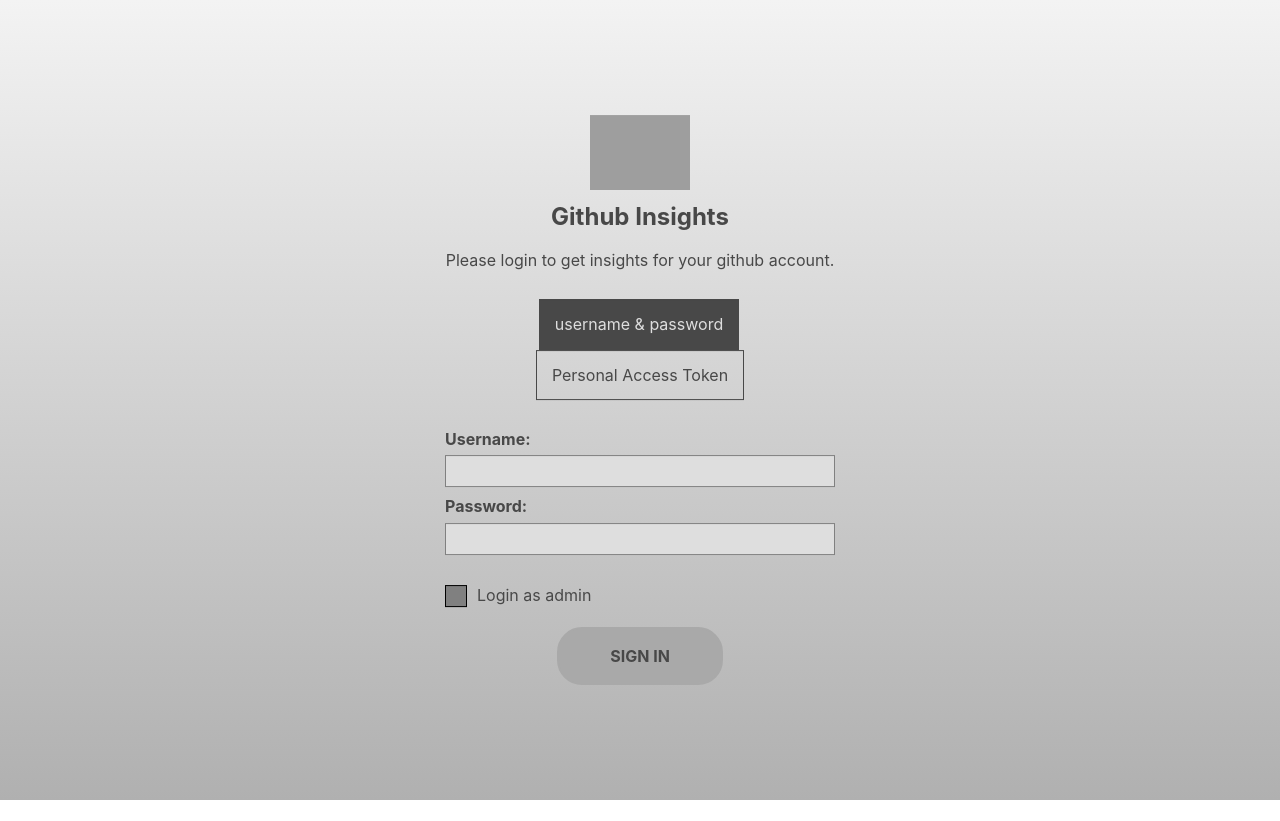
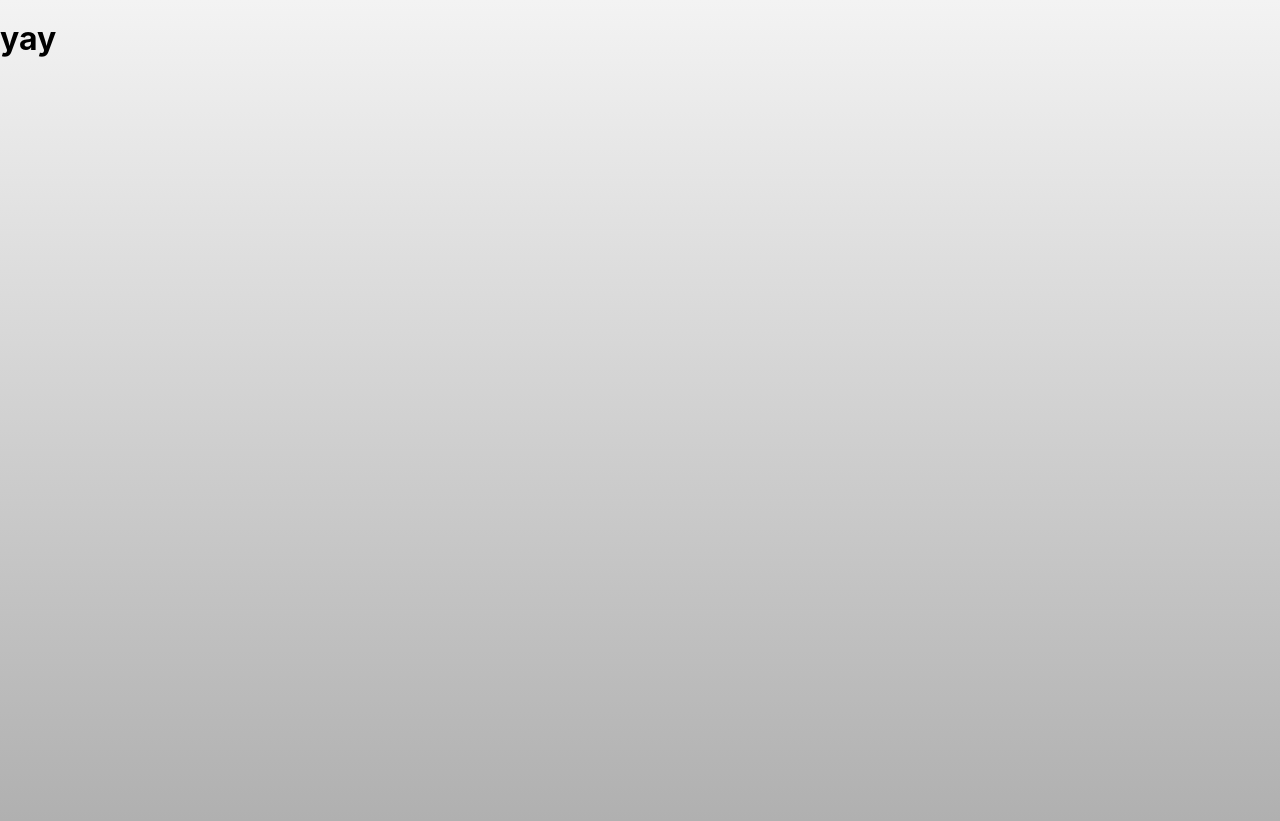
Before and after one commit to WG75/Github-clone, a React (Create React App) app: page / in a window 1280 px wide. Before the commit the page ends 800 px from the top, so only its background shows below. Built offline with nearby package versions, Linux system fonts and the light colour scheme; grey boxes are pictures that could not be loaded.

Commit message:
add client-side routes

```diff
--- a/src/components/AuthTypeTapper/index.js
+++ b/src/components/AuthTypeTapper/index.js
@@ -29,7 +29,7 @@
           }}
           checked={type === selectedType}
         />
-        <span className="">{type == "basic" ? "username & password": "Personal Access Token"}</span>
+        <span className="">{type == "basic" ? "Username & Password": "Personal Access Token"}</span>
       </label>
     ))}
   </div>
--- a/src/containers/App/index.js
+++ b/src/containers/App/index.js
@@ -1,11 +1,19 @@
 // @flow
 
 import React from 'react';
+import { BrowserRouter, Route, Switch } from 'react-router-dom';
 import LoginScreen from '../LoginScreen';
 
 class App extends React.Component {
   render() {
-    return <LoginScreen />;
+    return (
+      <BrowserRouter>
+        <Switch>
+          <Route exact path="/" render={() => <h1>yay</h1>} />
+          <Route path="/login" component={LoginScreen} />
+        </Switch>
+      </BrowserRouter>
+    );
   }
 }
 
--- a/src/containers/LoginScreen/index.js
+++ b/src/containers/LoginScreen/index.js
@@ -1,6 +1,7 @@
 // @flow
 
 import React from 'react';
+import { Redirect } from 'react-router-dom';
 import { connect } from 'react-redux';
 import { login } from './actions';
 import LoginPanel from '../../components/LoginPanel';
@@ -27,7 +28,7 @@
       onLogin,
       authTypeUsed,
     } = this.props;
-    return (
+    return !user ? (
       <LoginPanel
         title="Github Insights"
         hint="Please login to get insights for your github account."
@@ -40,6 +41,8 @@
         authTypeUsed={authTypeUsed}
         onSubmit={onLogin}
       />
+    ) : (
+      <Redirect to="/" />
     );
   }
 }
--- a/src/index.js
+++ b/src/index.js
@@ -9,7 +9,7 @@
 
 render(
   <Provider store={store}>
-    <App />
+      <App />
   </Provider>,
   document.getElementById('root'),
 );
```
Also changed, not shown: 1 other file (tests, documents, lock files or other folders).
